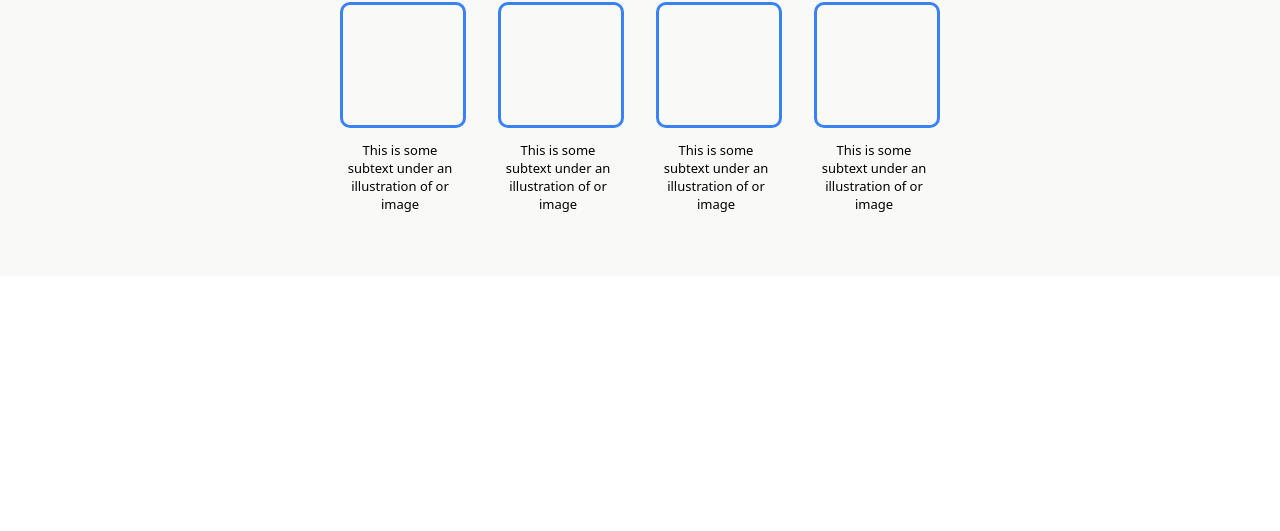
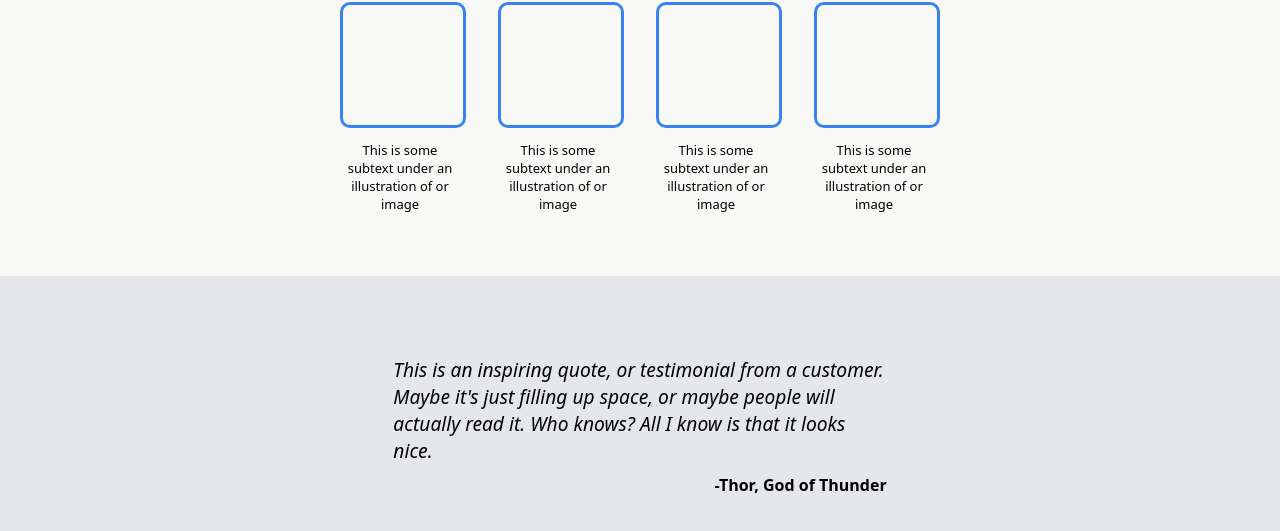
Before and after one commit to nicholas-mn/landingpageproject, a plain HTML site: page index.html in a window 1280 px wide. Shown: the part 493-1024 px from the top of the page. Before the commit the page ends 800 px from the top, so only its background shows below. Drawn offline with Linux system fonts and the light colour scheme.

Commit message:
feat: quote section

```diff
--- a/index.html
+++ b/index.html
@@ -68,5 +68,15 @@
         </div>
 
     </div>
+
+    <div class="quote-wrapper">
+        <div class="quote-filler"></div>
+        <div class="quote">
+            <p class="quote-text">This is an inspiring quote, or testimonial from a customer. Maybe it's just filling up space, or maybe people will actually read it. Who knows? All I know is that it looks nice.</p>
+            <p class="quote-author">-Thor, God of Thunder</p>
+        </div>
+        <div class="quote-filler"></div>
+
+    </div>
 </body>
 </html>
--- a/style.css
+++ b/style.css
@@ -121,3 +121,39 @@ div.blue {
 }
 
 /* RANDOM INFORMATION END */
+
+/* QUOTE SECTION START */
+
+div.quote-wrapper {
+    background-color: #E5E7EB;
+    border: 0;
+    padding: 5em 0em;
+    display: flex;
+}
+
+.quote p {
+    margin: 0px;
+}
+
+.quote {
+    flex: 1;
+    flex-basis: 100px;
+}
+
+.quote-filler {
+    flex: 1;
+}
+
+.quote-text {
+    font-style: italic;
+    font-weight: lighter;
+    font-size: larger;
+}
+
+p.quote-author {
+    text-align: right;
+    margin-top: 10px;
+    font-weight: bold;
+}
+
+/* QUOTE SECTION END */
```
